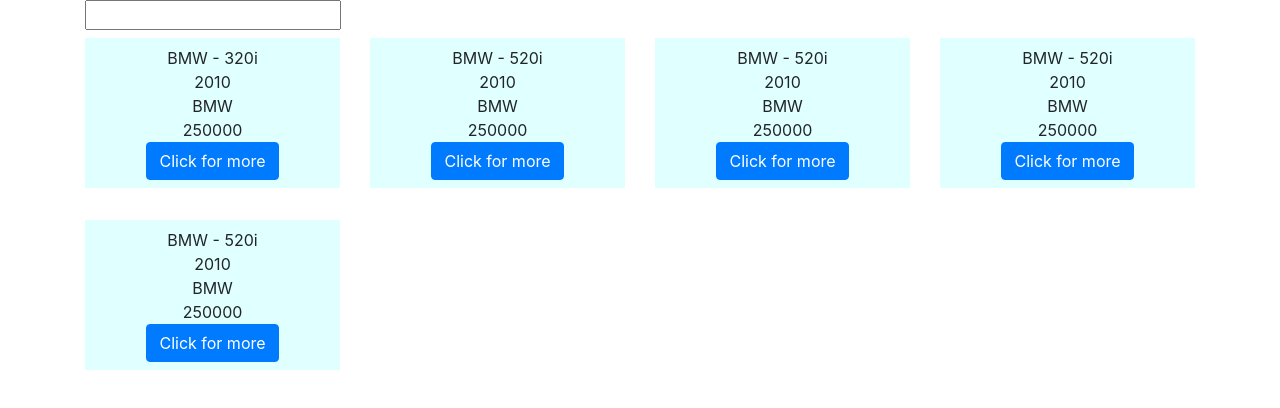
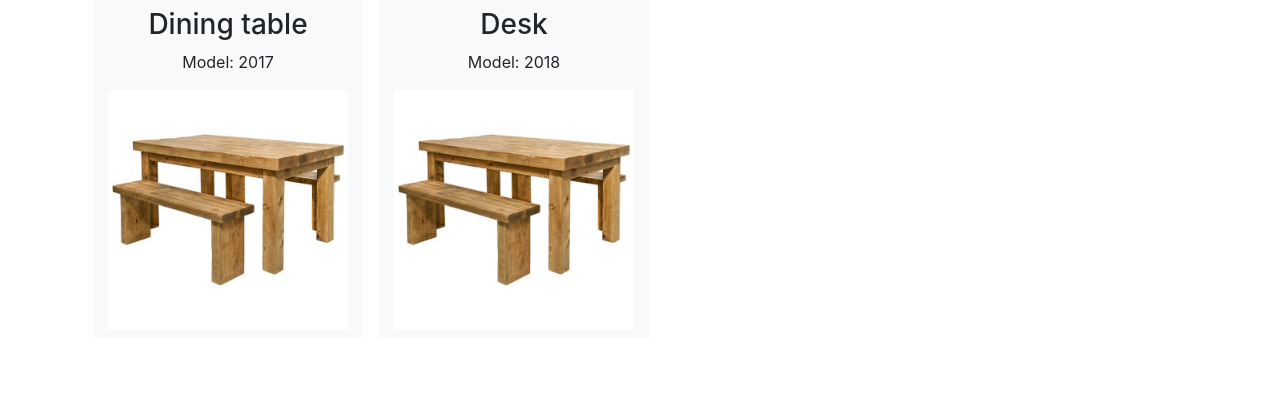
Before and after one commit to phuthinhabc/e-Projects, a plain HTML site: page product.html in a window 1280 px wide. Drawn offline with nearby package versions, Linux system fonts and the light colour scheme.

Commit message:
Add new folder and image
Add new image folder, modify product page

```diff
--- a/JS/product_js.js
+++ b/JS/product_js.js
@@ -1,70 +1,17 @@
 let myApp = angular.module('myApp',[]);
-myApp.controller('myAppController',
-function($scope)
-{
-
-    $scope.products=[
+myApp.controller('myAppController',function($scope){
+    $scope.data=[
         {
-            'id': 1,
-            'name': 'BMW - 320i',
-            'year': 2010,
-            'company': 'BMW',
-            'info': 'lorem ipsum',
-            'price': 250000
+            name: 'Dining table',
+            imageUrl: '/images/products/dining.jpg',
+            model: '2017',
+            manufacture: 'DURIAN'
         },
         {
-            'id': 2,
-            'name': 'BMW - 520i',
-            'year': 2010,
-            'company': 'BMW',
-            'info': 'lorem ipsum dolor sit amet',
-            'price': 250000
+            name: 'Desk',
+            imageUrl: '/images/products/dining.jpg',
+            model: '2018',
+            manufacture: 'DURIAN'
         },
-        {
-            'id': 3,
-            'name': 'BMW - 520i',
-            'year': 2010,
-            'company': 'BMW',
-            'info': 'lorem ipsum dolor sit amet',
-            'price': 250000
-        },
-        {
-            'id': 4,
-            'name': 'BMW - 520i',
-            'year': 2010,
-            'company': 'BMW',
-            'info': 'lorem ipsum dolor sit amet',
-            'price': 250000
-        },
-        {
-            'id': 5,
-            'name': 'BMW - 520i',
-            'year': 2010,
-            'company': 'BMW',
-            'info': 'lorem ipsum dolor sit amet',
-            'price': 250000
-        },
-
     ];
-
-    $scope.product_element = [];
-    for (let i of $scope.products)
-    {
-        for(let n in i)
-        {
-            $scope.product_element.push(n);
-        }
-    }
-    $scope.unique_product_element = [];
-    $.each($scope.product_element,function(i, el)
-        {
-            if($.inArray(el, $scope.unique_product_element) === -1)
-            {
-                $scope.unique_product_element.push(el);
-            }
-        }
-    );
-    $scope.unique_product_element = $scope.unique_product_element.splice(1,$scope.unique_product_element.length);
-
-}
-);
+});
--- a/product.html
+++ b/product.html
@@ -21,38 +21,11 @@
   </head>
   <body class="container" ng-app="myApp" ng-controller="myAppController">
 
-    <div>
-      <input type="text" ng-model="demoFilter.name">
-    </div>
-    <div id="listproduct" class="row">
-      <div class="col-md-3 py-2" ng-repeat="product in products | filter:demoFilter">
-        <ul class="text-center py-2">
-          <li>{{product.name}}</li>
-          <li>{{product.year}}</li>
-          <li>{{product.company}}</li>
-          <li>{{product.price}}</li>
-          <li>
-              <button type="button" class="btn btn-primary" data-toggle="modal" data-target="#exampleModal{{product.id}}">
-                Click for more
-              </button>
-              <div class="modal fade" id="exampleModal{{product.id}}" tabindex="-1" role="dialog" aria-labelledby="exampleModalLabel" aria-hidden="true">
-                <div class="modal-dialog" role="document">
-                  <div class="modal-content">
-                    <div class="modal-header">
-                      <h5 class="modal-title" id="exampleModalLabel">{{product.name}}</h5>
-                      <button type="button" class="close" data-dismiss="modal" aria-label="Close">
-                        <span aria-hidden="true">&times;</span>
-                      </button>
-                    </div>
-                    <div class="modal-body">
-                      {{ product.id }}
-                    </div>
-                  </div>
-                </div>
-              </div>
-          </li>
-
-        </ul>
+    <div class="container row">
+      <div class="col-md-3 mx-2 py-2 bg-light text-center" ng-repeat="item in data">
+        <h3>{{item.name}}</h3>
+        <p>Model: {{item.model}}</p>
+        <img class="img-fluid img-responsive" src="{{item.imageUrl}}" alt="Dining table">
       </div>
     </div>
 
```
Also changed, not shown: images/products/dining.jpg (added), 2 other files.
